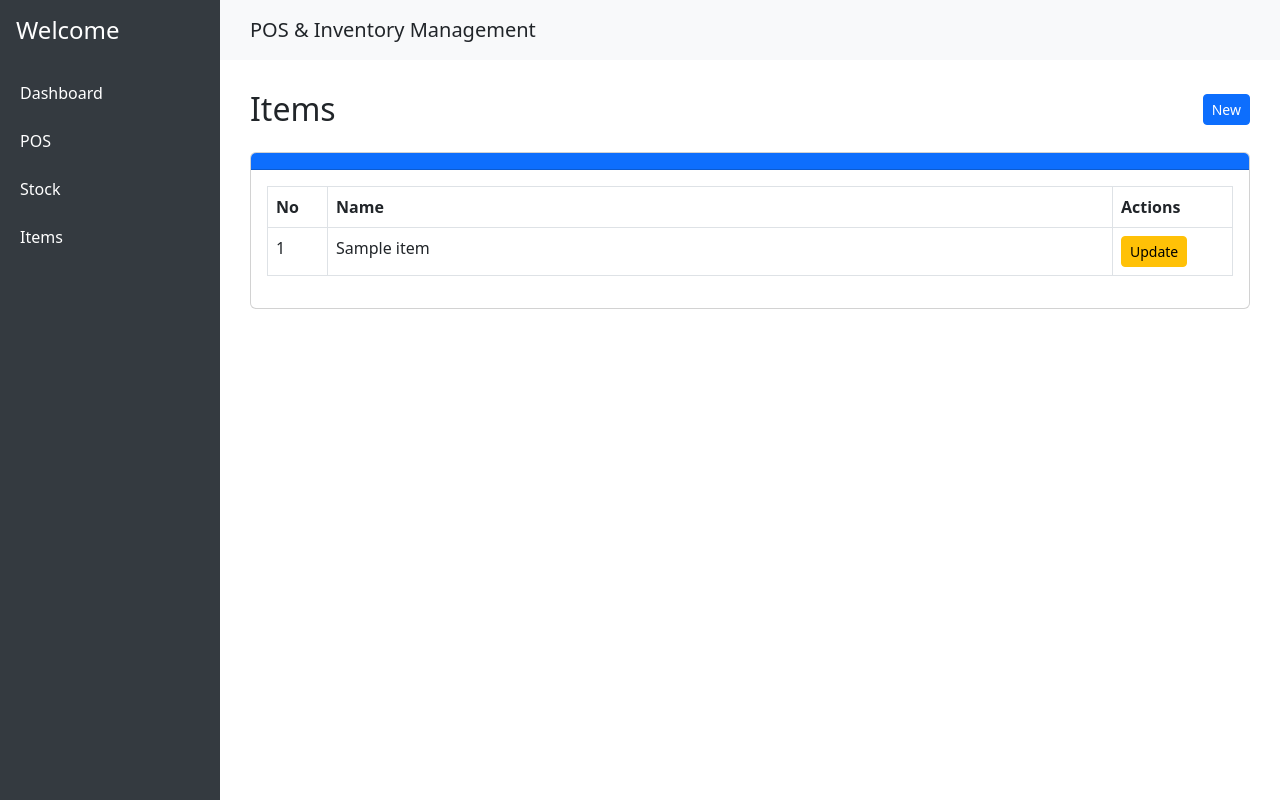
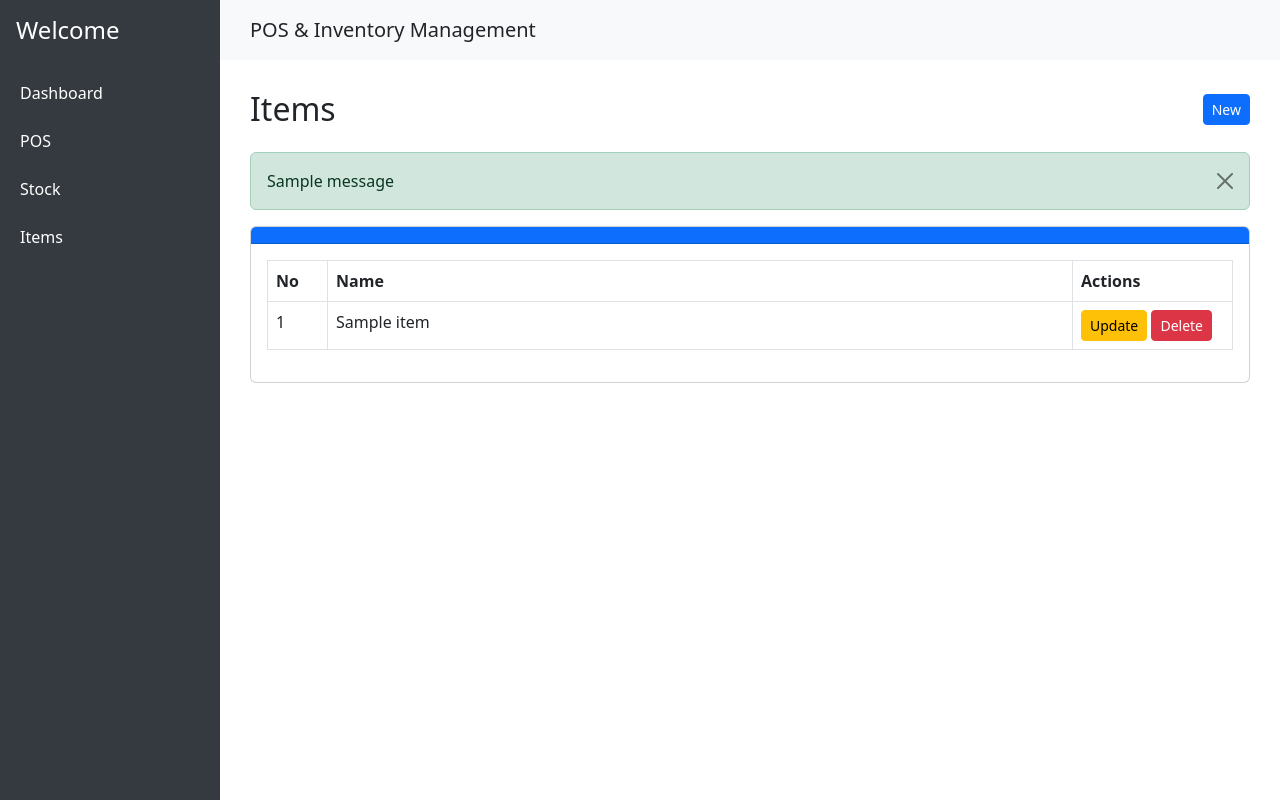
Before and after one commit to ahmedaliibrahim01/pos_and_inventory_management, a Django app: page /items/ in a window 1280 px wide. Run offline with Django 5.2, Linux system fonts and the light colour scheme; tables that the repository leaves empty hold one stand-in row (values such as "Sample post"); one stand-in notice (Sample message) is shown.

Commit message:
item delete

```diff
--- a/inventory/forms.py
+++ b/inventory/forms.py
@@ -5,3 +5,16 @@ class ItemForm(forms.ModelForm):
     class Meta:
         model = Item
         fields = ['name']
+        widgets = {
+            'name': forms.TextInput(attrs={
+                'class': 'form-control',
+                'placeholder': 'Enter item name',
+                'required': 'required'
+            }),
+        }
+
+    def clean_name(self):
+        name = self.cleaned_data.get('name')
+        if Item.objects.filter(name__iexact=name).exists():
+            raise forms.ValidationError("An item with this name already exists.")
+        return name
--- a/inventory/models.py
+++ b/inventory/models.py
@@ -1,8 +1,9 @@
+# models.py
 from django.db import models
 
 class Item(models.Model):
-    id = models.AutoField(primary_key=True)  # INT AUTO_INCREMENT PRIMARY KEY
-    name = models.CharField(max_length=100)  # VARCHAR(100)
+    id = models.AutoField(primary_key=True)
+    name = models.CharField(max_length=100, unique=True)  # 💡 unique=True eklendi
 
     def __str__(self):
         return f"{self.id} - {self.name}"
--- a/inventory/templates/inventory/items.html
+++ b/inventory/templates/inventory/items.html
@@ -10,7 +10,17 @@
   </button>
 </div>
 
-<div class="card">
+<!-- 🔔 Mesajlar -->
+{% if messages %}
+  {% for message in messages %}
+    <div class="alert alert-{{ message.tags }} alert-dismissible fade show mt-2" role="alert">
+      {{ message }}
+      <button type="button" class="btn-close" data-bs-dismiss="alert" aria-label="Close"></button>
+    </div>
+  {% endfor %}
+{% endif %}
+
+<div class="card mt-3">
   <div class="card-header bg-primary text-white"></div>
   <div class="card-body">
     <table class="table table-bordered">
@@ -18,7 +28,7 @@
         <tr>
           <th scope="col" style="width: 60px;">No</th>
           <th scope="col">Name</th>
-          <th scope="col" style="width: 120px;">Actions</th>
+          <th scope="col" style="width: 160px;">Actions</th>
         </tr>
       </thead>
       <tbody>
@@ -27,30 +37,55 @@
           <td>{{ forloop.counter }}</td>
           <td>{{ item.name }}</td>
           <td>
-            <!-- 🟡 Güncelle butonu -->
+            <!-- Update Button -->
             <button type="button" class="btn btn-sm btn-warning" data-bs-toggle="modal" data-bs-target="#updateModal{{ item.id }}">
               Update
             </button>
 
-            <!-- 🔵 Güncelleme modalı -->
+            <!-- Delete Button -->
+            <button type="button" class="btn btn-sm btn-danger" data-bs-toggle="modal" data-bs-target="#deleteModal{{ item.id }}">
+              Delete
+            </button>
+
+            <!-- Update Modal -->
             <div class="modal fade" id="updateModal{{ item.id }}" tabindex="-1" aria-labelledby="updateModalLabel{{ item.id }}" aria-hidden="true">
               <div class="modal-dialog">
                 <div class="modal-content">
                   <form method="post" action="{% url 'update_item' item.id %}">
                     {% csrf_token %}
                     <div class="modal-header">
-                      <h5 class="modal-title" id="updateModalLabel{{ item.id }}">Update Item</h5>
+                      <h5 class="modal-title">Update Item</h5>
                       <button type="button" class="btn-close" data-bs-dismiss="modal" aria-label="Close"></button>
                     </div>
                     <div class="modal-body">
-                      <div class="mb-3">
-                        <label for="name{{ item.id }}" class="form-label">Name</label>
-                        <input type="text" class="form-control" name="name" id="name{{ item.id }}" value="{{ item.name }}" required>
-                      </div>
+                      <label for="name{{ item.id }}" class="form-label">Name</label>
+                      <input type="text" class="form-control" id="name{{ item.id }}" name="name" value="{{ item.name }}" required>
                     </div>
                     <div class="modal-footer">
                       <button type="submit" class="btn btn-success">Update</button>
                       <button type="button" class="btn btn-secondary" data-bs-dismiss="modal">Cancel</button>
+                    </div>
+                  </form>
+                </div>
+              </div>
+            </div>
+
+            <!-- Delete Modal -->
+            <div class="modal fade" id="deleteModal{{ item.id }}" tabindex="-1" aria-labelledby="deleteModalLabel{{ item.id }}" aria-hidden="true">
+              <div class="modal-dialog">
+                <div class="modal-content">
+                  <form method="post" action="{% url 'delete_item' item.id %}">
+                    {% csrf_token %}
+                    <div class="modal-header">
+                      <h5 class="modal-title">Are you sure?</h5>
+                      <button type="button" class="btn-close" data-bs-dismiss="modal" aria-label="Close"></button>
+                    </div>
+                    <div class="modal-body">
+                      This will permanently delete <strong>{{ item.name }}</strong>.
+                    </div>
+                    <div class="modal-footer">
+                      <button type="button" class="btn btn-secondary" data-bs-dismiss="modal">No</button>
+                      <button type="submit" class="btn btn-danger">Yes</button>
                     </div>
                   </form>
                 </div>
@@ -68,21 +103,19 @@
   </div>
 </div>
 
-<!-- ➕ Yeni item ekleme modalı -->
+<!-- Add New Item Modal -->
 <div class="modal fade" id="itemModal" tabindex="-1" aria-labelledby="itemModalLabel" aria-hidden="true">
   <div class="modal-dialog">
     <div class="modal-content">
       <form method="post">
         {% csrf_token %}
         <div class="modal-header">
-          <h5 class="modal-title" id="itemModalLabel">Item Information</h5>
+          <h5 class="modal-title">Item Information</h5>
           <button type="button" class="btn-close" data-bs-dismiss="modal" aria-label="Close"></button>
         </div>
         <div class="modal-body">
-          <div class="mb-3">
-            <label for="item-name" class="form-label">Name</label>
-            <input type="text" class="form-control" id="item-name" name="name" required>
-          </div>
+          <label for="item-name" class="form-label">Name</label>
+          <input type="text" class="form-control" id="item-name" name="name" required>
         </div>
         <div class="modal-footer">
           <button type="submit" class="btn btn-primary">Submit</button>
--- a/inventory/urls.py
+++ b/inventory/urls.py
@@ -6,5 +6,6 @@ urlpatterns = [
     path('items/', views.item_list, name='items'),
     path('stock/', views.stock, name='stock'),
     path('pos/', views.pos, name='pos'),
-    path('items/update/<int:item_id>/', views.update_item, name='update_item'),  # ✅ EKLENDİ
+    path('items/update/<int:item_id>/', views.update_item, name='update_item'),
+    path('items/delete/<int:item_id>/', views.delete_item, name='delete_item'),
 ]
--- a/inventory/views.py
+++ b/inventory/views.py
@@ -1,4 +1,5 @@
 from django.shortcuts import render, redirect, get_object_or_404
+from django.contrib import messages
 from .models import Item
 from .forms import ItemForm
 
@@ -16,7 +17,12 @@ def item_list(request):
         form = ItemForm(request.POST)
         if form.is_valid():
             form.save()
+            messages.success(request, "Item added successfully.")
             return redirect('items')
+        else:
+            for field in form:
+                for error in field.errors:
+                    messages.error(request, f"{field.label}: {error}")
     else:
         form = ItemForm()
 
@@ -27,5 +33,16 @@ def update_item(request, item_id):
     item = get_object_or_404(Item, id=item_id)
     if request.method == 'POST':
         item.name = request.POST.get('name')
-        item.save()
+        try:
+            item.save()
+            messages.success(request, "Item updated successfully.")
+        except:
+            messages.error(request, "Another item with this name already exists.")
     return redirect('items')
+
+def delete_item(request, item_id):
+    item = get_object_or_404(Item, id=item_id)
+    if request.method == 'POST':
+        item.delete()
+        messages.success(request, "Item deleted successfully.")
+    return redirect('items')
```
Also changed, not shown: inventory/migrations/0002_alter_item_name.py (added), inventory/templates/inventory/update_item.html (renamed from inventory/update_item.html).
